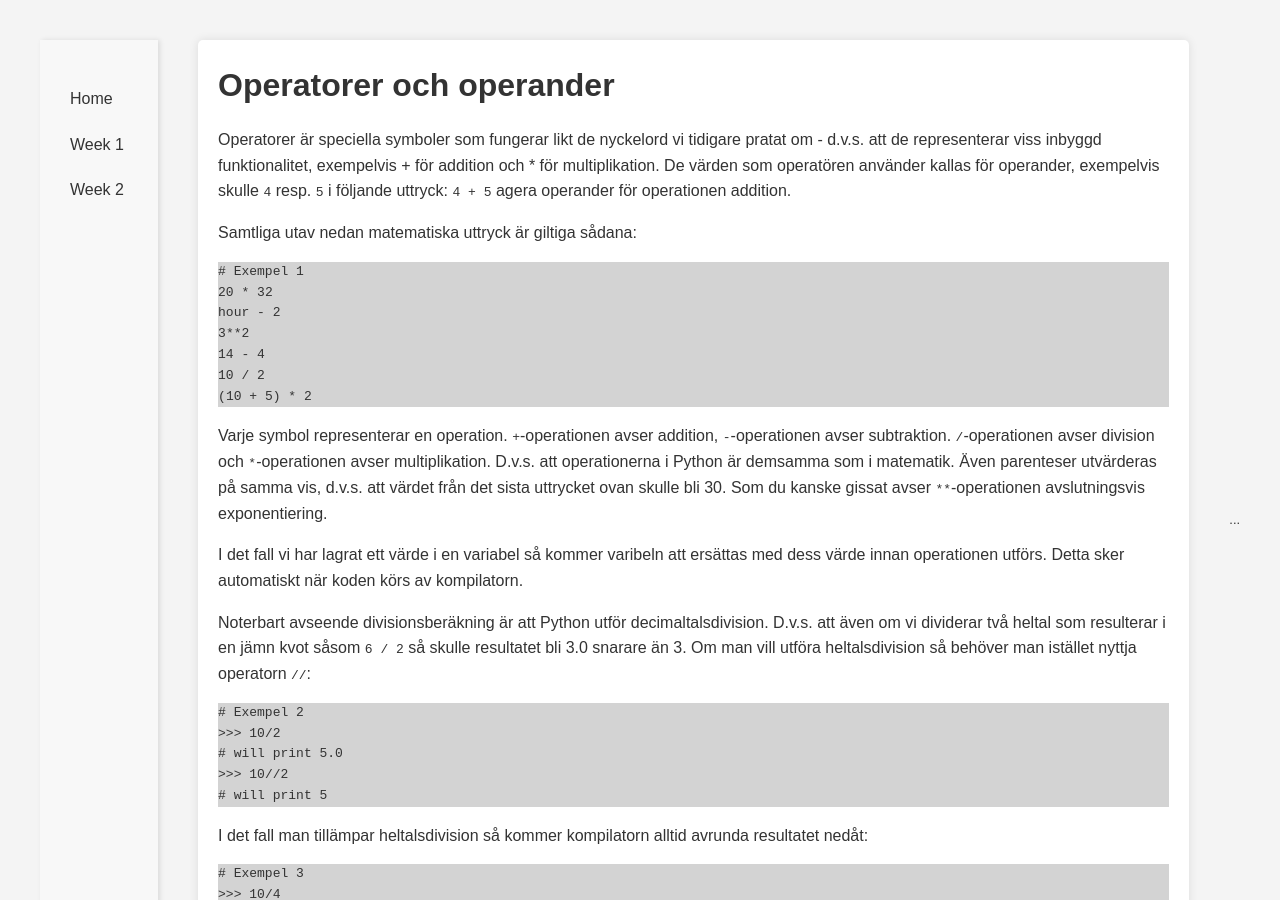
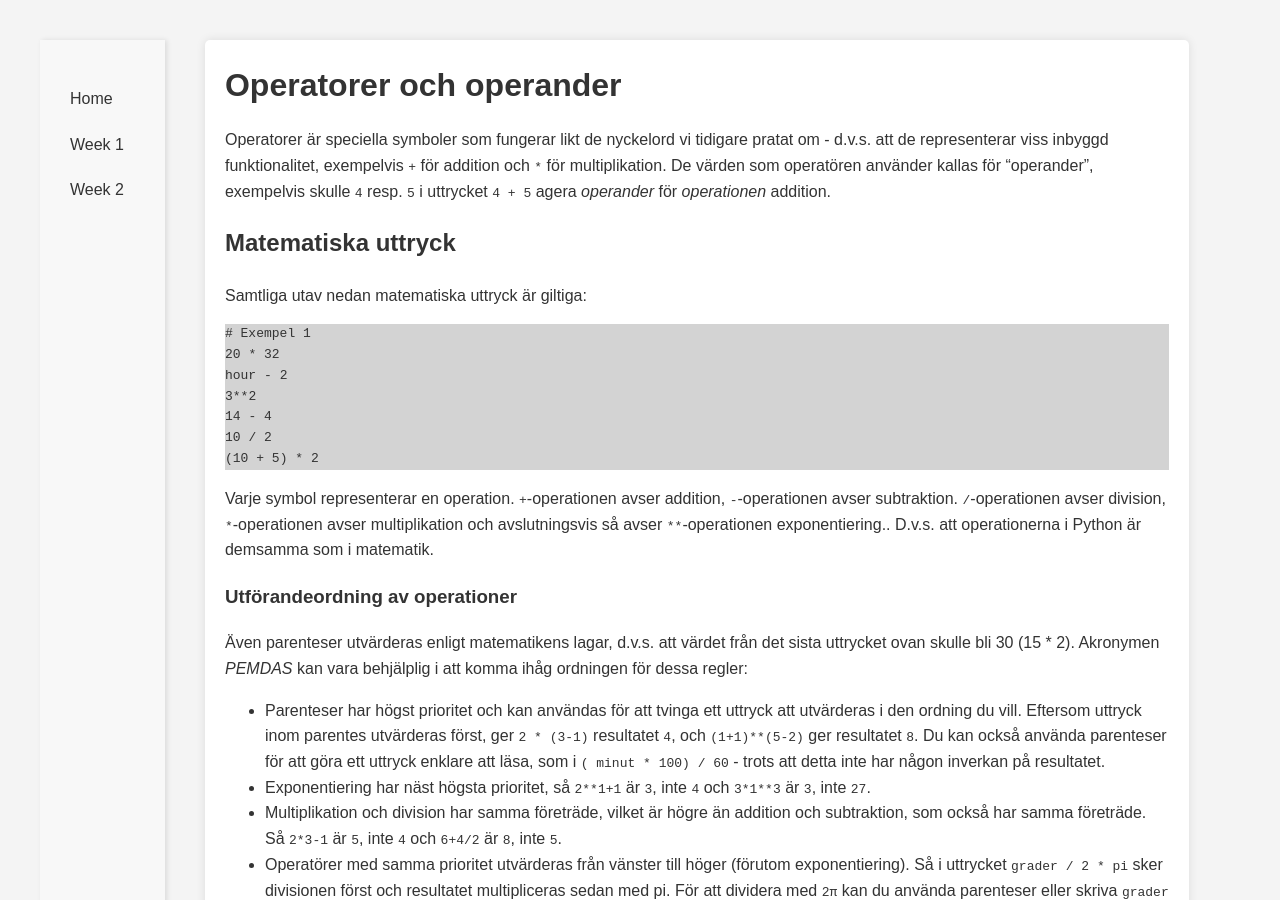
Before and after one commit to noitaloiv/fundamentalPython, a Jekyll site: the page built from week1/operators.md, in a window 1280 px wide and 900 px high. Built offline with Jekyll 4.4.1, drawn with Linux system fonts in a browser that asks for light colours; our own code applies the rules of GitHub Pages for plain Markdown files; some of the changed text lies outside the part shown.

Commit message:
Update operators.md

````diff
--- a/week1/operators.md
+++ b/week1/operators.md
@@ -1,7 +1,8 @@
 # Operatorer och operander
-Operatorer är speciella symboler som fungerar likt de nyckelord vi tidigare pratat om - d.v.s. att de representerar viss inbyggd funktionalitet, exempelvis + för addition och * för multiplikation. De värden som operatören använder kallas för operander, exempelvis skulle `4` resp. `5` i följande uttryck:  `4 + 5` agera operander för operationen addition.
+Operatorer är speciella symboler som fungerar likt de nyckelord vi tidigare pratat om - d.v.s. att de representerar viss inbyggd funktionalitet, exempelvis `+` för addition och `*` för multiplikation. De värden som operatören använder kallas för "operander", exempelvis skulle `4` resp. `5` i uttrycket `4 + 5` agera _operander_ för _operationen_ addition.
 
-Samtliga utav nedan matematiska uttryck är giltiga sådana:
+## Matematiska uttryck
+Samtliga utav nedan matematiska uttryck är giltiga:
 ```python
 # Exempel 1
 20 * 32
@@ -12,10 +13,18 @@ hour - 2
 (10 + 5) * 2
 ```
 
-Varje symbol representerar en operation. `+`-operationen avser addition, `-`-operationen avser subtraktion. `/`-operationen avser division och `*`-operationen avser multiplikation. D.v.s. att operationerna i Python är demsamma som i matematik. Även parenteser utvärderas på samma vis, d.v.s. att värdet från det sista uttrycket ovan skulle bli 30. Som du kanske gissat avser `**`-operationen avslutningsvis exponentiering.
+Varje symbol representerar en operation. `+`-operationen avser addition, `-`-operationen avser subtraktion. `/`-operationen avser division, `*`-operationen avser multiplikation och avslutningsvis så avser `**`-operationen exponentiering.. D.v.s. att operationerna i Python är demsamma som i matematik.
+
+### Utförandeordning av operationer
+Även parenteser utvärderas enligt matematikens lagar, d.v.s. att värdet från det sista uttrycket ovan skulle bli 30 (15 * 2). Akronymen _PEMDAS_ kan vara behjälplig i att komma ihåg ordningen för dessa regler:
+* Parenteser har högst prioritet och kan användas för att tvinga ett uttryck att utvärderas i den ordning du vill. Eftersom uttryck inom parentes utvärderas först, ger `2 * (3-1)` resultatet `4`, och `(1+1)**(5-2)` ger resultatet `8`. Du kan också använda parenteser för att göra ett uttryck enklare att läsa, som i `( minut * 100) / 60` - trots att detta inte har någon inverkan på resultatet.
+* Exponentiering har näst högsta prioritet, så `2**1+1` är `3`, inte `4` och `3*1**3` är `3`, inte `27`.
+* Multiplikation och division har samma företräde, vilket är högre än addition och subtraktion, som också har samma företräde. Så `2*3-1` är `5`, inte `4` och `6+4/2` är `8`, inte `5`.
+* Operatörer med samma prioritet utvärderas från vänster till höger (förutom exponentiering). Så i uttrycket `grader / 2 * pi` sker divisionen först och resultatet multipliceras sedan med pi. För att dividera med `2π` kan du använda parenteser eller skriva `grader / 2 / pi`.
 
 I det fall vi har lagrat ett värde i en variabel så kommer varibeln att ersättas med dess värde innan operationen utförs. Detta sker automatiskt när koden körs av kompilatorn.
 
+### Divisionsberäkning
 Noterbart avseende divisionsberäkning är att Python utför decimaltalsdivision. D.v.s. att även om vi dividerar två heltal som resulterar i en jämn kvot såsom `6 / 2` så skulle resultatet bli 3.0 snarare än 3. Om man vill utföra heltalsdivision så behöver man istället nyttja operatorn `//`:
 ```python
 # Exempel 2
@@ -33,3 +42,48 @@ I det fall man tillämpar heltalsdivision så kommer kompilatorn alltid avrunda
 >>> 10//4
 # will print 2
 ```
+## Jämföra värden i Python
+När man programmerar vill man ofta jämföra två variabler. Det kan exempelvis vara jämförelseoperationer som avgör om ett tal är större eller mindre ett annat tal. När man jämför två variabler får man alltid tillbaka värdet `True`, eller `False`, det vill säga, du får tillbaka om operationen är sann eller falsk.
+
+Exempel: Jämföra två variabler i Python
+Vi kan enkelt jämföra två variabler:
+```python
+a = 10
+b = 5
+print(a > b)
+```
+
+I detta fall blir utskriften `True`, eftersom det är sant att variabeln `a` har ett högre värde än variabeln `b`.
+
+På samma sätt får vi i detta fall:
+```python
+a = 10
+b = 5
+print(b > a)
+```
+Utskriften `False` eftersom det är falskt påstående.
+
+Vanligtvis utför man jämförelseoperationer i `if`-satser där man vill att någonting ska utföras beroende på huruvida ett uttryck är sant eller falskt. På så sätt kan vi skapa _villkorsstyrd programmering_, så att vissa operationer enbart utförs om vissa krav är uppfyllda. Exempelvis vill vi bara ta emot biljetten för karusellen **OM** gästen är längre än 160cm.
+
+### Vanliga sätt att jämföra variabler
+Nedan visas de vanligaste sätten att jämföra två variabler:
+
+| Jämförelse                | Notation | Exempel där A = 5, B = 10 |
+| --------------------------| ---------|----------------------------
+| Mindre än                 | <        | A < B   #true             |
+| Större än                 | >        | B > A   #true             |
+| Mindre än eller lika med  | <=       | A <= B  #true             |
+| Större än eller lika med  | >=       | B >= A  #true             |
+| Lika med                  | ==       | A == B  #false            |
+| Inte lika med             | !        | A != B  #true             |
+
+Vi får alltså tillbaka `True` eller `False` beroende på om påståendet är sant eller falskt.
+
+### Logiska operatorer i Python
+Det finns även logiska operatorer i Python. Med dessa kan vi avgöra om flera påstående är sanna eller falska samtidigt.
+
+| Operator  | Syntax          | Exempel där A = 5, B = 10     |
+| ----------| ----------------|--------------------------------
+| OCH       | `and` alt. `&`  | A == 10 & B == 10     #false  |
+| ELLER     | `or` alt. `|`   | A > 1 | B == 20       #true   |
+| INTE      | `not` alt. `!`  | A > 5 and not B == 5  #true   |
````
